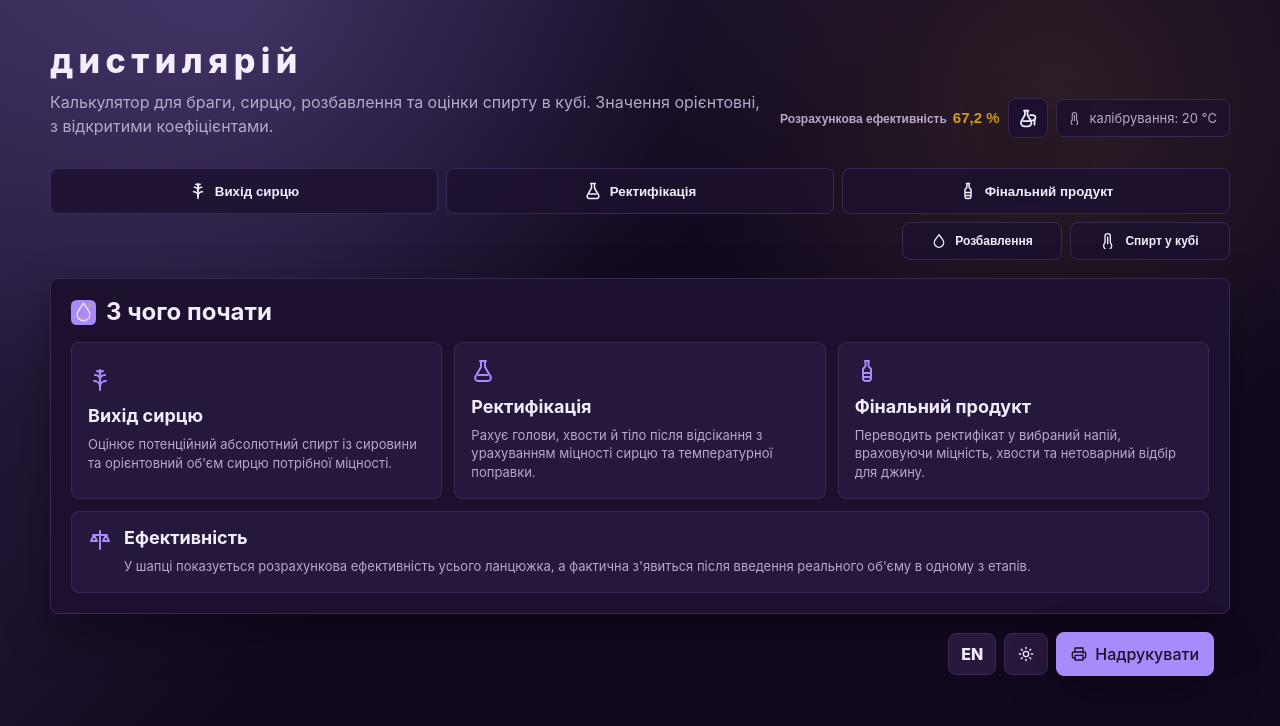
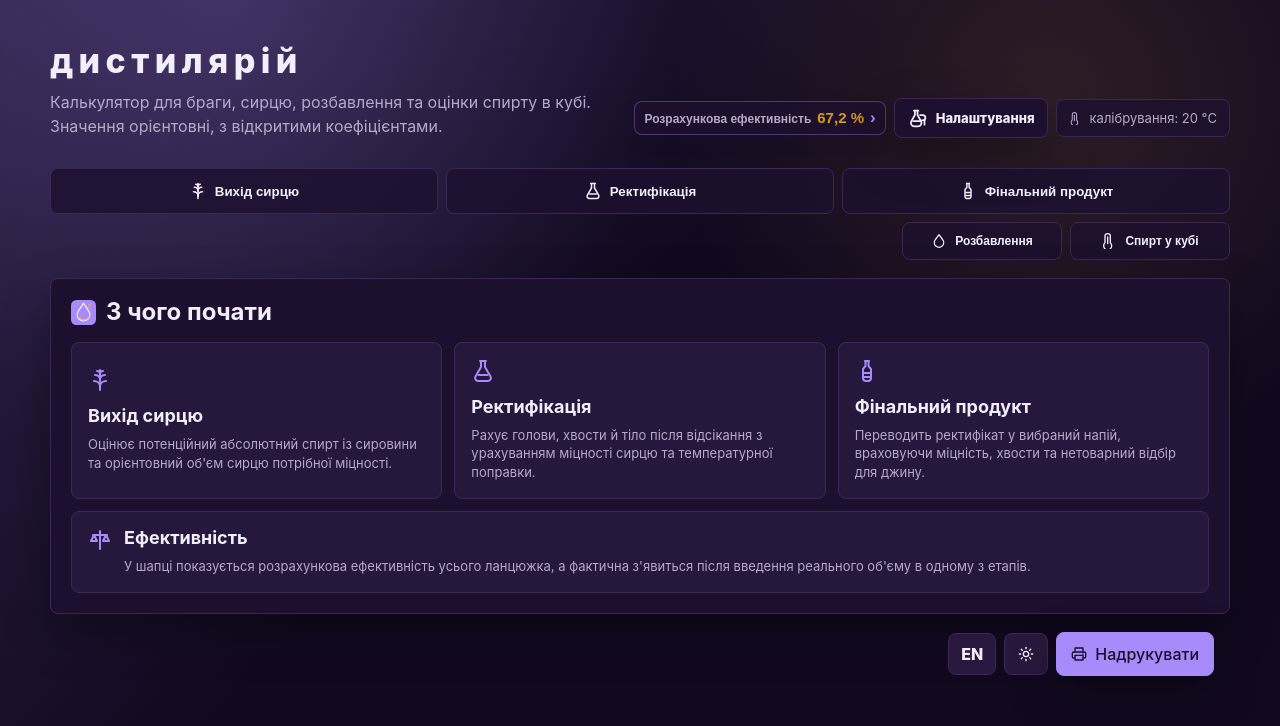
Before and after one commit to vitaliykovshikov/distylarii, a plain HTML site: page dist/index.html in a window 1280 px wide. Drawn offline with Linux system fonts and the light colour scheme.

Commit message:
Update equipment settings and efficiency header

```diff
--- a/dist/index.html
+++ b/dist/index.html
@@ -170,15 +170,33 @@ h1 {
   align-items: baseline;
   gap: 6px;
   min-width: 0;
-  min-height: 0;
-  padding: 0;
-  border: 0;
+  min-height: 34px;
+  padding: 7px 9px;
+  border: 1px solid color-mix(in srgb, var(--accent) 34%, transparent);
   border-radius: 8px;
-  background: transparent;
+  background: color-mix(in srgb, var(--panel) 76%, transparent);
   color: var(--ink);
   cursor: pointer;
   text-align: right;
-  box-shadow: none;
+  box-shadow: 0 8px 18px rgba(24, 10, 45, 0.08);
+  transition: border-color .18s ease, background .18s ease, transform .18s ease;
+}
+
+.efficiency-chip::after {
+  content: "›";
+  color: var(--accent);
+  font-size: 17px;
+  font-weight: 900;
+  line-height: 1;
+}
+
+.efficiency-chip:hover {
+  border-color: var(--accent);
+  background: color-mix(in srgb, var(--accent) 10%, var(--panel));
+}
+
+.efficiency-chip:active {
+  transform: translateY(1px);
 }
 
 .efficiency-chip span {
@@ -228,6 +246,19 @@ h1 {
 .top-icon-button .icon {
   width: 21px;
   height: 21px;
+}
+
+.settings-open-button {
+  display: inline-flex;
+  width: auto;
+  gap: 8px;
+  padding: 9px 12px;
+}
+
+.settings-open-button span {
+  font-size: 13px;
+  font-weight: 800;
+  line-height: 1;
 }
 
 .tabs {
@@ -517,7 +548,7 @@ input[type="range"] {
 
 .method-options {
   display: grid;
-  grid-template-columns: repeat(3, minmax(0, 1fr));
+  grid-template-columns: repeat(4, minmax(0, 1fr));
   gap: 8px;
   margin: 0 0 14px;
 }
@@ -1162,8 +1193,9 @@ input:focus, select:focus {
             <strong id="actualEfficiencyValue">—</strong>
           </button>
         </div>
-        <button class="theme-toggle top-icon-button" id="settingsOpen" type="button" aria-label="Загальні налаштування" title="Загальні налаштування">
+        <button class="theme-toggle top-icon-button settings-open-button" id="settingsOpen" type="button" aria-label="Загальні налаштування" title="Загальні налаштування">
           <svg class="icon"><use href="#icon-alembic"></use></svg>
+          <span>Налаштування</span>
         </button>
         <div class="badge"><svg class="icon"><use href="#icon-thermometer"></use></svg>калібрування: 20 °C</div>
       </div>
@@ -1321,12 +1353,13 @@ input:focus, select:focus {
           <div class="method-options" aria-label="Метод перегону">
             <button class="method-option" type="button" data-method="pot" aria-pressed="false">Простий перегін</button>
             <button class="method-option" type="button" data-method="column" aria-pressed="false">Колона з укріпленням</button>
+            <button class="method-option" type="button" data-method="nbk" aria-pressed="false">НБК</button>
             <button class="method-option" type="button" data-method="reflux" aria-pressed="true">Ректифікація</button>
             <input id="distillMethod" type="hidden" value="reflux">
           </div>
           <div class="grid">
-            <label>Діаметр колони, мм
-              <input id="columnDiameter" type="number" min="20" max="120" step="1" value="38">
+            <label>Діаметр колони, дюйми
+              <input id="columnDiameter" type="number" min="0.5" max="6" step="0.1" value="1.5">
             </label>
             <label>Висота насадкової частини, см
               <input id="columnHeight" type="number" min="0" max="250" step="1" value="80">
@@ -1508,11 +1541,14 @@ const enText = {
   "Оцінка побудована на інтерполяції таблиці кипіння водно-спиртової суміші при 760 мм рт. ст. Поправка на тиск приблизна: нижчий тиск знижує температуру кипіння.": "The estimate uses interpolation of a water-alcohol boiling table at 760 mmHg. Pressure correction is approximate: lower pressure lowers boiling temperature.",
   "Налаштування обладнання": "Equipment settings",
   "Загальні налаштування": "General settings",
+  "Налаштування": "Settings",
   "Діаметр колони, мм": "Column diameter, mm",
+  "Діаметр колони, дюйми": "Column diameter, inches",
   "Висота насадкової частини, см": "Packed section height, cm",
   "Метод перегону": "Distillation method",
   "Простий перегін": "Pot still",
   "Колона з укріпленням": "Column with strengthening",
+  "НБК": "Continuous beer column",
   "База виходу з крохмалю": "Starch yield basis",
   "0.718 - теоретичний максимум": "0.718 - theoretical maximum",
   "0.61 - хороший реальний": "0.61 - good real-world",
@@ -1789,17 +1825,19 @@ function efficiencyMood(value) {
 
 function equipmentProfile() {
   const method = $("distillMethod").value;
-  const diameter = clamp(n("columnDiameter"), 20, 120);
+  const diameterInches = clamp(n("columnDiameter"), 0.5, 6);
+  const diameterMm = diameterInches * 25.4;
   const height = clamp(n("columnHeight"), 0, 250);
   const affectCalculations = $("applyGear").checked;
 
   const base = {
     pot: { usable: 78, loss: 12, product: 55 },
     column: { usable: 85, loss: 8, product: 92 },
+    nbk: { usable: 86, loss: 7, product: 88 },
     reflux: { usable: 88, loss: 6, product: 95 }
-  }[method];
-
-  const diameterBonus = clamp((diameter - 38) / 40, -0.25, 0.35);
+  }[method] || { usable: 85, loss: 8, product: 92 };
+
+  const diameterBonus = clamp((diameterMm - 38) / 40, -0.25, 0.35);
   const heightBonus = clamp((height - 80) / 120, -0.25, 0.35);
   const qualityBonus = method === "pot" ? 0 : (diameterBonus + heightBonus) / 2;
 
@@ -2113,6 +2151,7 @@ function methodLabel(method) {
   return {
     pot: "Простий перегін",
     column: "Колона з укріпленням",
+    nbk: "НБК",
     reflux: "Ректифікація"
   }[method] || "Колона з укріпленням";
 }
@@ -2223,7 +2262,7 @@ function buildPrintDocument() {
 
   if ($("printEquipment").checked) {
     sections.push(reportSection("Загальні налаштування", [
-      ["Діаметр колони", fmt(n("columnDiameter"), 0, " мм")],
+      ["Діаметр колони", fmt(n("columnDiameter"), 1, "″")],
       ["Висота насадкової частини", fmt(n("columnHeight"), 0, " см")],
       ["Метод перегону", methodLabel($("distillMethod").value)],
       ["База виходу з крохмалю", yieldProfileText("flour")],
@@ -2270,6 +2309,8 @@ function calcSettings() {
 
   setResult([
     ["Вплив на розрахунки", gear.affectRaw ? "увімкнено" : "вимкнено"],
+    ["Метод перегону", methodLabel(gear.method)],
+    ["Діаметр колони", fmt(n("columnDiameter"), 1, "″")],
     ["База виходу з крохмалю", yieldProfileText("flour")],
     ["Крохмаль у борошні", fmt(extractFor("flour"), 1, " %")],
     ["Орієнтовний корисний відбір", fmt(gear.usable, 1, " %")],
--- a/styles.css
+++ b/styles.css
@@ -162,15 +162,33 @@ h1 {
   align-items: baseline;
   gap: 6px;
   min-width: 0;
-  min-height: 0;
-  padding: 0;
-  border: 0;
+  min-height: 34px;
+  padding: 7px 9px;
+  border: 1px solid color-mix(in srgb, var(--accent) 34%, transparent);
   border-radius: 8px;
-  background: transparent;
+  background: color-mix(in srgb, var(--panel) 76%, transparent);
   color: var(--ink);
   cursor: pointer;
   text-align: right;
-  box-shadow: none;
+  box-shadow: 0 8px 18px rgba(24, 10, 45, 0.08);
+  transition: border-color .18s ease, background .18s ease, transform .18s ease;
+}
+
+.efficiency-chip::after {
+  content: "›";
+  color: var(--accent);
+  font-size: 17px;
+  font-weight: 900;
+  line-height: 1;
+}
+
+.efficiency-chip:hover {
+  border-color: var(--accent);
+  background: color-mix(in srgb, var(--accent) 10%, var(--panel));
+}
+
+.efficiency-chip:active {
+  transform: translateY(1px);
 }
 
 .efficiency-chip span {
@@ -220,6 +238,19 @@ h1 {
 .top-icon-button .icon {
   width: 21px;
   height: 21px;
+}
+
+.settings-open-button {
+  display: inline-flex;
+  width: auto;
+  gap: 8px;
+  padding: 9px 12px;
+}
+
+.settings-open-button span {
+  font-size: 13px;
+  font-weight: 800;
+  line-height: 1;
 }
 
 .tabs {
@@ -509,7 +540,7 @@ input[type="range"] {
 
 .method-options {
   display: grid;
-  grid-template-columns: repeat(3, minmax(0, 1fr));
+  grid-template-columns: repeat(4, minmax(0, 1fr));
   gap: 8px;
   margin: 0 0 14px;
 }
```
Also changed, not shown: app.js (+12 -4 lines), index.html (+5 -3 lines).
